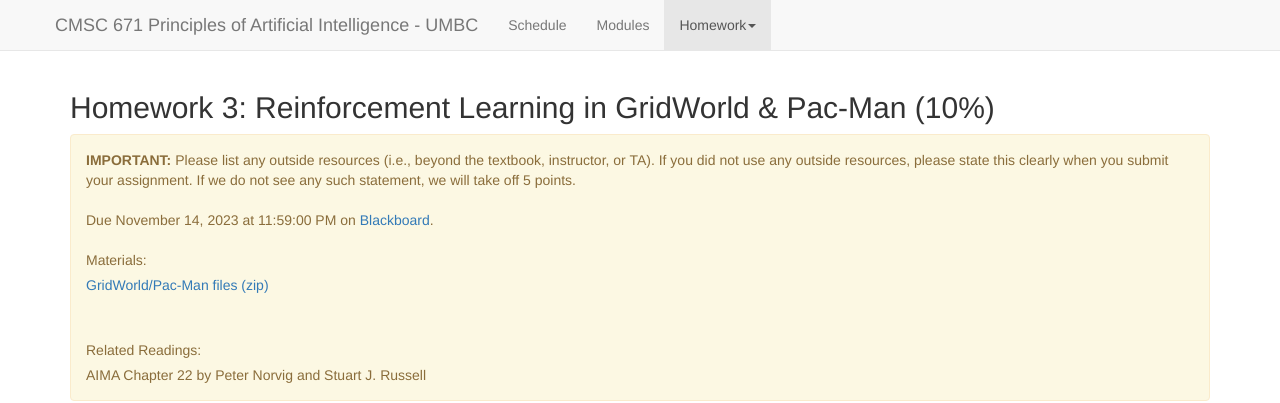
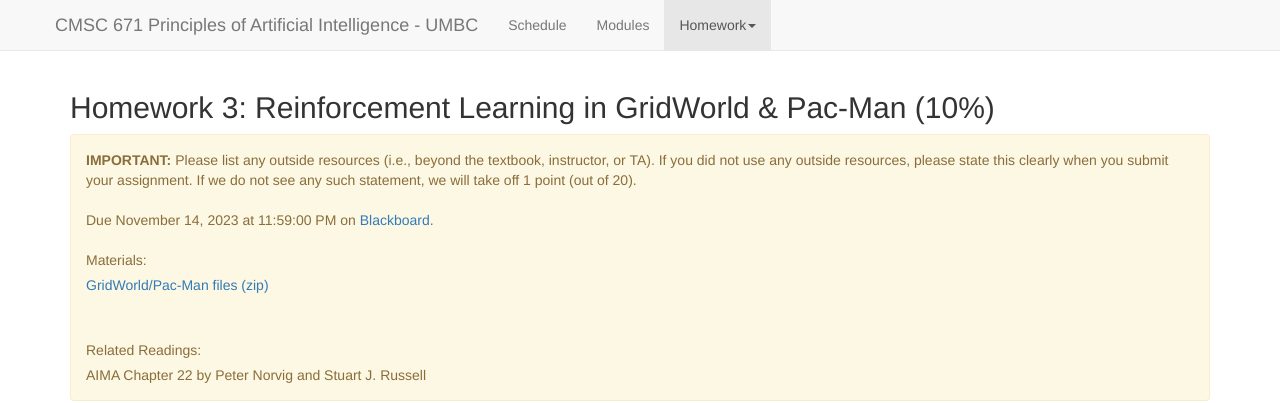
Before and after one commit to lara-martin/Principles-of-AI, a Jekyll site: the page built from homeworks/sequential/rl.md, in a window 1280 px wide and 900 px high. Shown: the top 403 px of the window. Built offline with Jekyll 4.4.1, drawn with Linux system fonts in a browser that asks for light colours; nearby versions of some CDN libraries; a script that is not in the unit is left out.

Commit message:
resources

```diff
--- a/homeworks/sequential/rl.md
+++ b/homeworks/sequential/rl.md
@@ -26,7 +26,7 @@ submission_link: https://blackboard.umbc.edu/ultra/courses/_76209_1/grades/asses
 <h2>Homework 3: Reinforcement Learning in GridWorld & Pac-Man (10%)</h2>
 
 <div class="alert alert-warning" markdown="1">
-<b>IMPORTANT:</b> Please list any outside resources (i.e., beyond the textbook, instructor, or TA). If you did not use any outside resources, please state this clearly when you submit your assignment. If we do not see any such statement, we will take off 5 points.<br><br>
+<b>IMPORTANT:</b> Please list any outside resources (i.e., beyond the textbook, instructor, or TA). If you did not use any outside resources, please state this clearly when you submit your assignment. If we do not see any such statement, we will take off 1 point (out of 20).<br><br>
 Due {{page.due_date | date: "%B %-d, %Y at %r"}}
 on <a href="{{page.submission_link}}">Blackboard</a>.<br><br>
 Materials:
```
